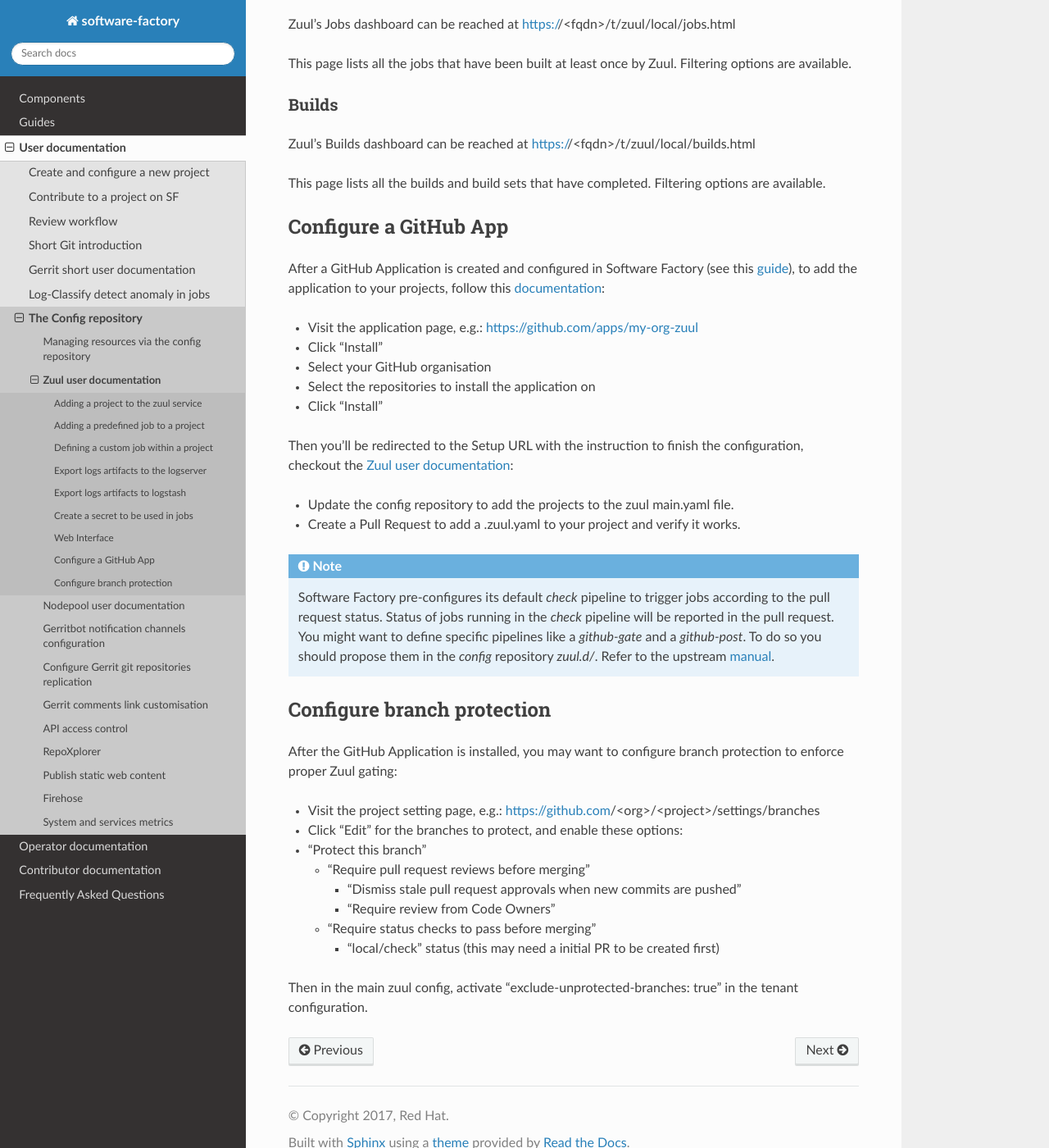
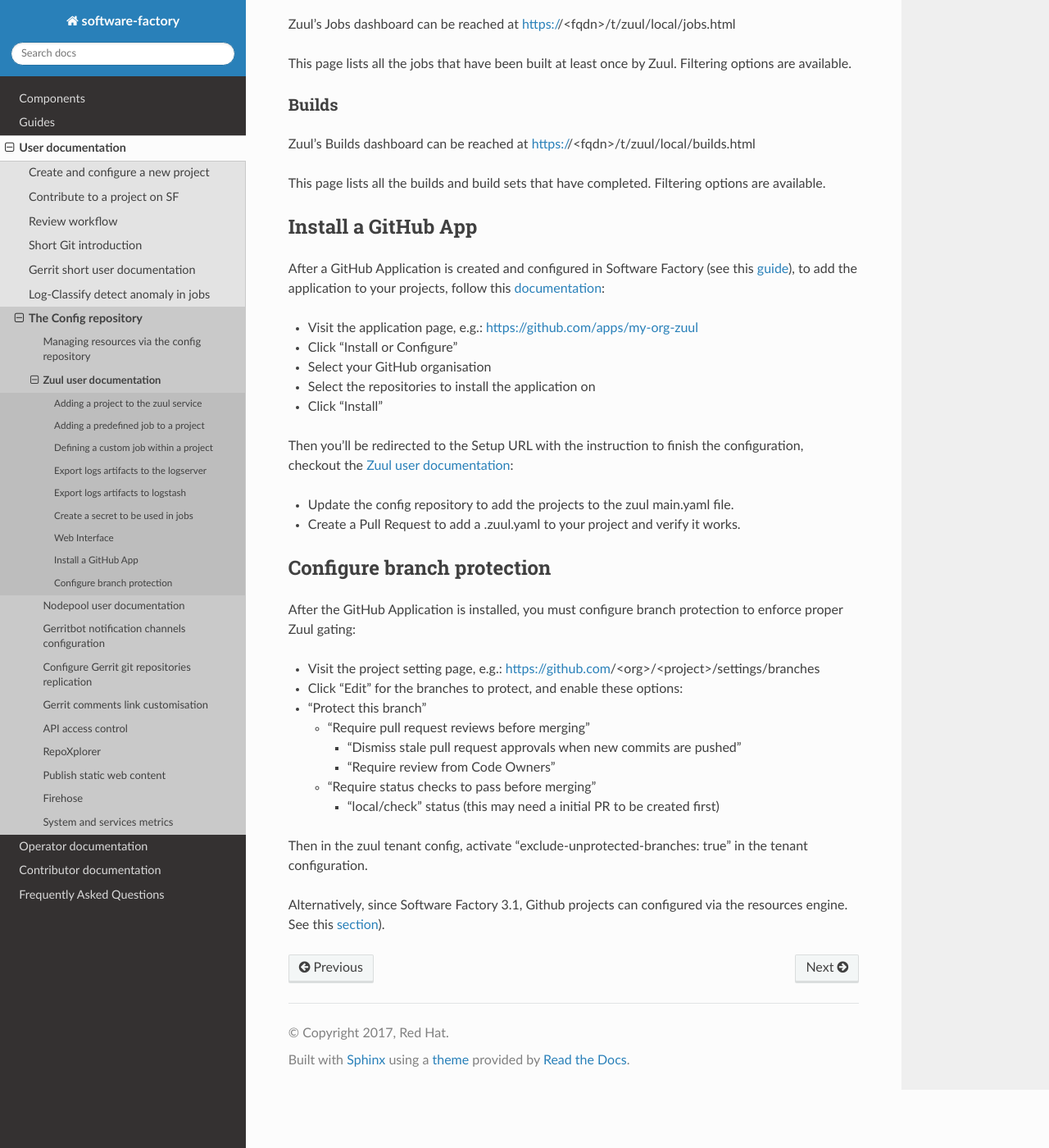
Before and after one commit to softwarefactory-project/sf-docs, a Sphinx documentation site: the page built from docs/user/zuul_user.rst, in a window 1280 px wide and 1400 px high, scrolled down 5763 px. Shown: the whole window at 82% size. Built offline with Sphinx 7.4.7 and the Read the Docs theme 2.0.0, drawn with Linux system fonts in a browser that asks for light colours.

Commit message:
github setup doc: multiple improvements
Change-Id: I976e46e859622a24a7836895cecc28e49f9cf557

```diff
--- a/docs/guides/github_deployment.rst
+++ b/docs/guides/github_deployment.rst
@@ -96,6 +96,9 @@
              - MyOrg/demo-project
              - MyOrg/demo-project-client
 
+
+Alternatively, since Software Factory 3.1, Github projects can be defines via the resources
+engine. See this :ref:`section <zuul-github-resources>`.
 
 Conclusion
 ..........
--- a/docs/user/zuul_user.rst
+++ b/docs/user/zuul_user.rst
@@ -339,14 +339,14 @@
 
 .. _zuul-github-app-user:
 
-Configure a GitHub App
-----------------------
+Install a GitHub App
+--------------------
 
 After a GitHub Application is created and configured in Software Factory (see this :ref:`guide <zuul-github-app-operator>`),
 to add the application to your projects, follow this `documentation <https://help.github.com/articles/installing-an-app-in-your-organization/#installing-a-github-app-in-your-organization>`_:
 
 * Visit the application page, e.g.: https://github.com/apps/my-org-zuul
-* Click "Install"
+* Click "Install or Configure"
 * Select your GitHub organisation
 * Select the repositories to install the application on
 * Click "Install"
@@ -356,13 +356,6 @@
 * Update the config repository to add the projects to the zuul main.yaml file.
 * Create a Pull Request to add a .zuul.yaml to your project and verify it works.
 
-.. note::
-
-  Software Factory pre-configures its default *check* pipeline to trigger jobs according to the pull request
-  status. Status of jobs running in the *check* pipeline will be reported in the pull request. You might want
-  to define specific pipelines like a *github-gate* and a *github-post*. To do so you should propose them in
-  the *config* repository *zuul.d/*. Refer to the upstream manual_.
-
 .. _manual: https://docs.openstack.org/infra/zuul/admin/drivers/github.html
 
 
@@ -371,7 +364,7 @@
 Configure branch protection
 ---------------------------
 
-After the GitHub Application is installed, you may want to configure branch protection to
+After the GitHub Application is installed, you must configure branch protection to
 enforce proper Zuul gating:
 
 * Visit the project setting page, e.g.: https://github.com/<org>/<project>/settings/branches
@@ -390,5 +383,8 @@
 
     * "local/check" status (this may need a initial PR to be created first)
 
-Then in the main zuul config, activate "exclude-unprotected-branches: true" in
+Then in the zuul tenant config, activate "exclude-unprotected-branches: true" in
 the tenant configuration.
+
+Alternatively, since Software Factory 3.1, Github projects can configured via the
+resources engine. See this :ref:`section <zuul-github-resources>`).
```
Also changed, not shown: other parts of docs/guides/github_deployment.rst (+1 -1 lines), docs/operator/zuul_operator.rst (+4 -5 lines), docs/user/resources_user.rst (+17 -0 lines).
